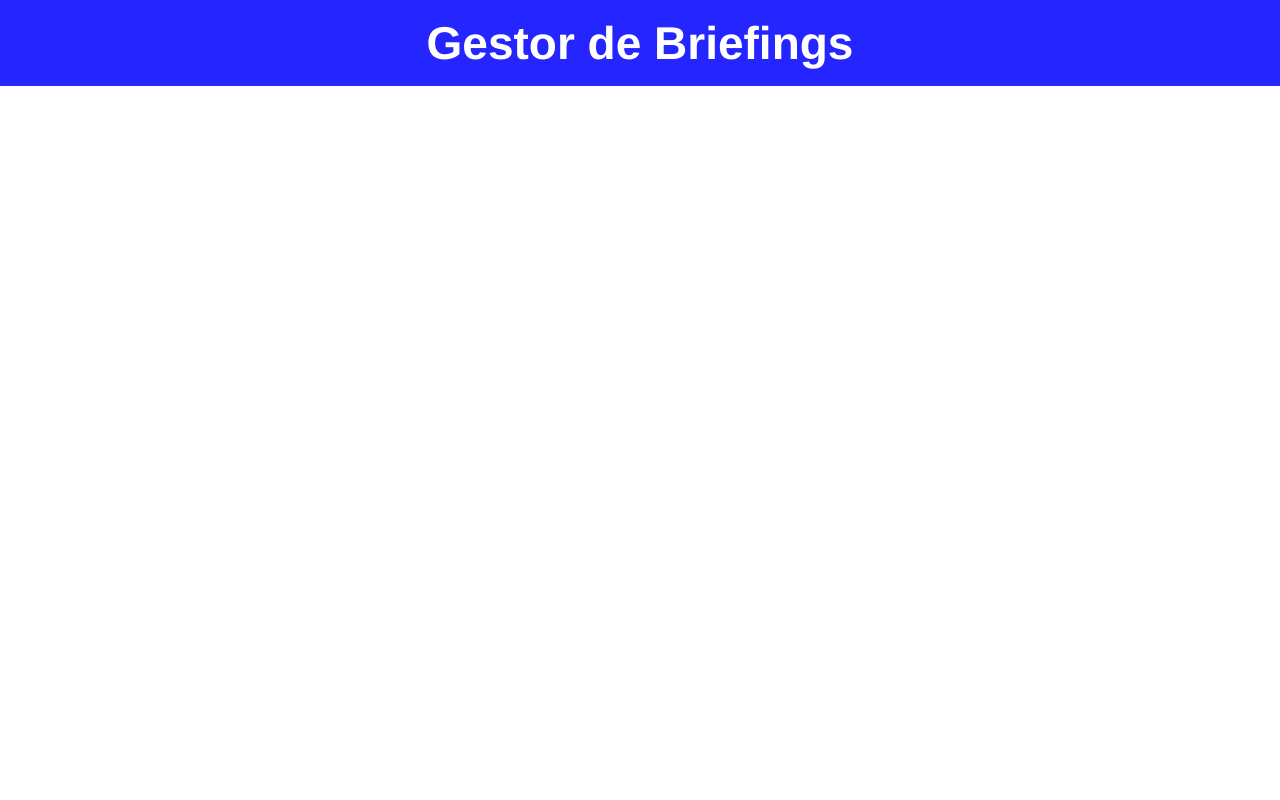
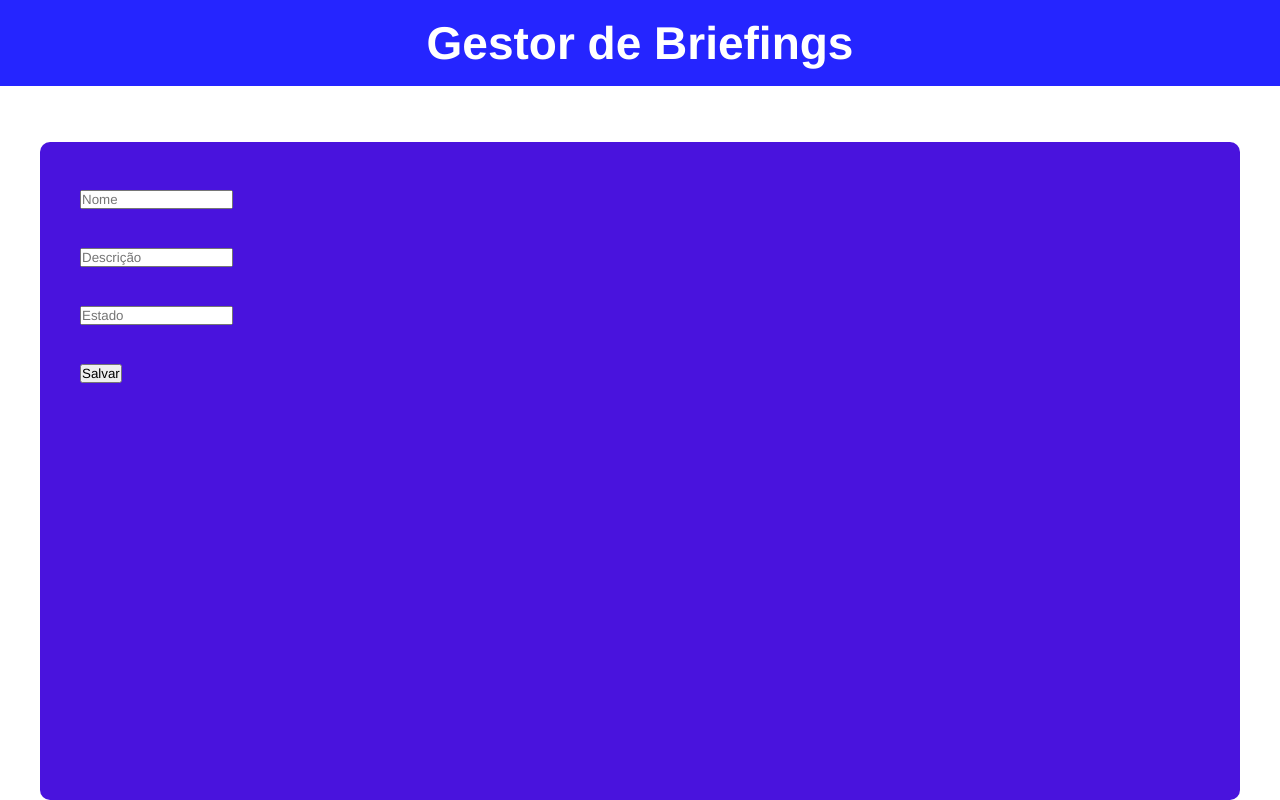
Before and after one commit to AdaiasMartins/Briefings-Front, a React (Vite) app: page /edit in a window 1280 px wide. Before the commit this address had no page. Built offline with nearby package versions, Linux system fonts and the light colour scheme.

Commit message:
Criando componente de edição do briefing

```diff
--- a/package.json
+++ b/package.json
@@ -12,7 +12,9 @@
   "dependencies": {
     "bootstrap-icons": "^1.11.3",
     "react": "^18.2.0",
-    "react-dom": "^18.2.0"
+    "react-dom": "^18.2.0",
+    "react-helmet": "^6.1.0",
+    "react-router-dom": "^6.23.1"
   },
   "devDependencies": {
     "@types/react": "^18.2.66",
--- a/src/Components/EditBriefingsComponent/EditBriefing.Jsx
+++ b/src/Components/EditBriefingsComponent/EditBriefing.Jsx
@@ -1,7 +1,24 @@
+import './EditBriefing.css';
 
 const EditBriefing = () => {
-
-
+    return (
+        <div className="EditBriefingContainer">
+                <form className='EditBriefingForm'>
+                    <div className='EditFormName'>
+                        <input type="text" name="nome" placeholder="Nome" />
+                    </div>
+                    <div className='EditFormContent'>
+                        <input type="text" name="descricao" placeholder="Descrição" />
+                    </div>
+                    <div className='EditFormState'>
+                        <input type="text" name="estado" placeholder="Estado" />
+                    </div>
+                    <div>
+                        <button type="submit">Salvar</button>
+                    </div>
+                </form>
+            </div>
+    );
 }
 
-export default EditBriefing
+export default EditBriefing;
--- /dev/null
+++ b/src/Components/EditBriefingsComponent/EditBriefing.css
@@ -0,0 +1,20 @@
+.EditBriefingContainer {
+    width: 1200px;
+    height: 700px;
+    border-radius: 10px;
+    background-color: rgb(73, 19, 221);
+    display: flex;
+    flex-direction: column;
+    align-items: flex-start;
+    justify-content: flex-start;
+    position: relative;
+    margin-top: 7vh;
+}
+
+.EditBriefingContainer .EditBriefingForm {
+    padding-top: 2vh;
+    padding-left: 5vh;
+    font-size: 50px;
+    color: white;
+    margin-bottom: 20px;
+}
--- a/src/Routes.jsx
+++ b/src/Routes.jsx
@@ -1,3 +1,4 @@
+import EditBriefing from "./Components/EditBriefingsComponent/EditBriefing.jsx";
 import Briefing from "./Components/ListBriefinComponent/Briefing"
 import {BrowserRouter as Router, Routes, Route } from 'react-router-dom';
 
@@ -5,7 +6,8 @@ const AppRoutes = () => {
     return(
         <Router>
             <Routes>
-            <Route path="/" element={<Briefing />} />
+                <Route path="/" element={<Briefing />} />
+                <Route path="/edit" element={<EditBriefing />} />
             </Routes>
         </Router>
     )
```
Also changed, not shown: 1 other file (tests, documents, lock files or other folders).
